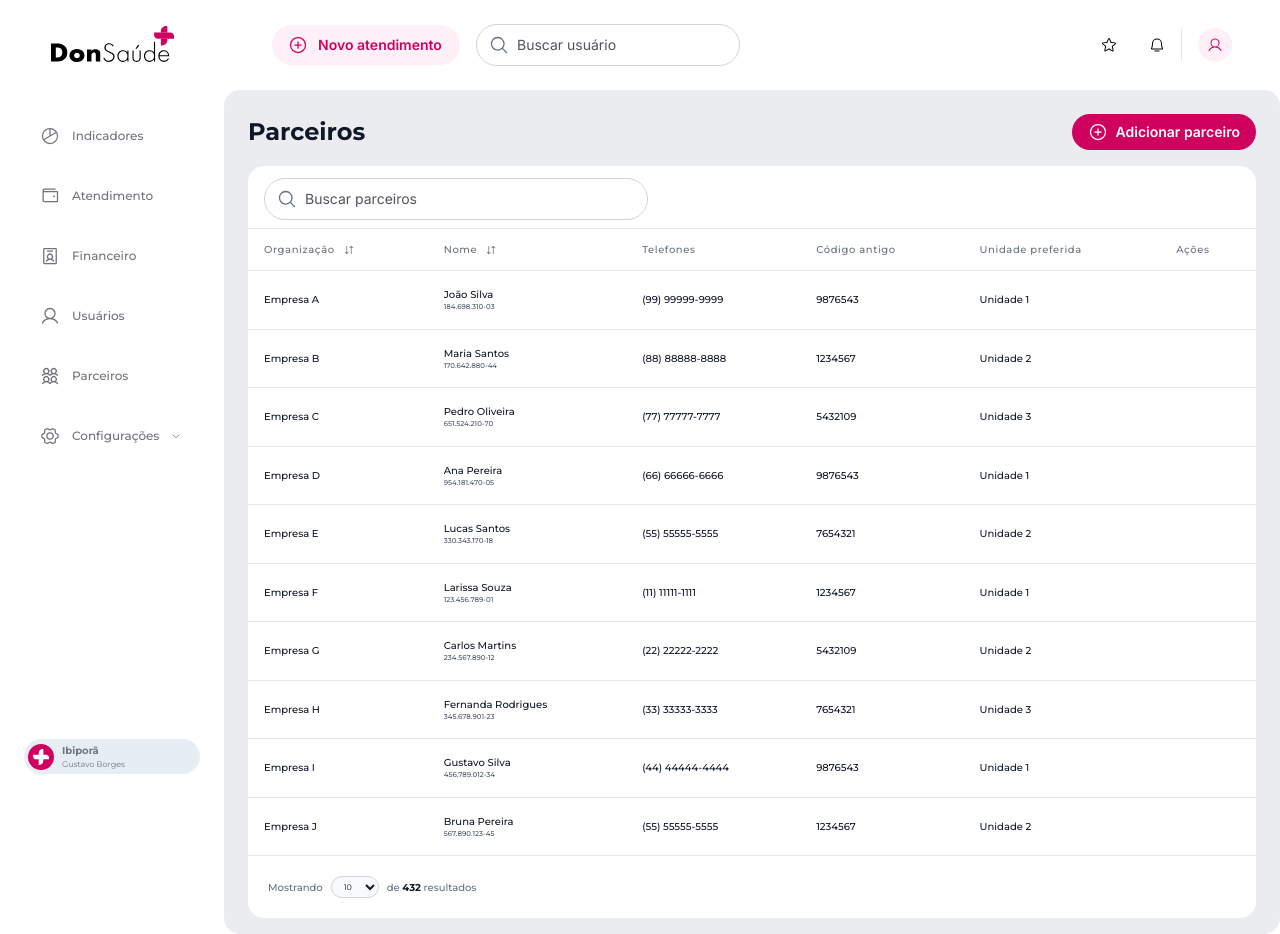
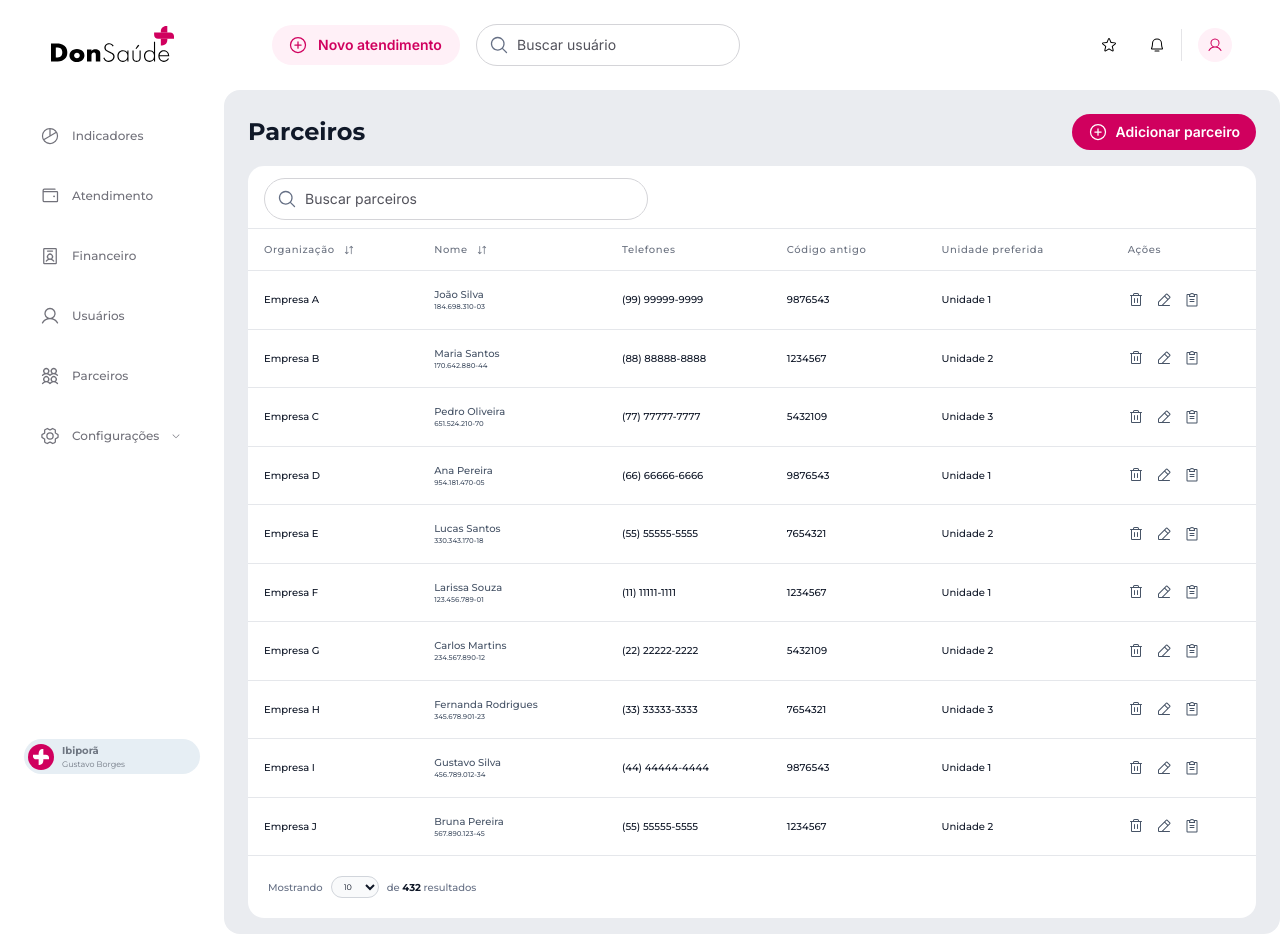
Before and after one commit to MateusJSouza/teste-donSaude, a React (Vite) app in the folder front/: page / in a window 1280 px wide. Built offline with nearby package versions, Linux system fonts and the light colour scheme.

Commit message:
feat: :lipstick: updating the actions column

```diff
--- a/front/src/app/view/components/Table/Partners/columns.tsx
+++ b/front/src/app/view/components/Table/Partners/columns.tsx
@@ -1,4 +1,9 @@
-import { ArrowsDownUp } from '@phosphor-icons/react'
+import {
+  ArrowsDownUp,
+  ClipboardText,
+  PencilSimpleLine,
+  Trash,
+} from '@phosphor-icons/react'
 import { ColumnDef } from '@tanstack/react-table'
 
 import { Partner } from '../../../../../mocks/partner'
@@ -38,8 +43,8 @@ export const columns: ColumnDef<Partner>[] = [
     ),
     cell: ({ row }) => (
       <div className="flex flex-col items-start justify-start">
-        <p className="text-[10px] font-medium text-content">{`${row.original.name}`}</p>
-        <span className="text-[7px] font-medium text-secondary">{`${formatIdentity(
+        <p className="cursor-pointer text-[10px] font-medium text-secondary">{`${row.original.name}`}</p>
+        <span className="cursor-pointer text-[7px] font-medium text-secondary">{`${formatIdentity(
           row.original.identityNumber,
         )}`}</span>
       </div>
@@ -65,5 +70,14 @@ export const columns: ColumnDef<Partner>[] = [
   {
     accessorKey: 'actions',
     header: () => <span className="text-[10px] font-medium">Ações</span>,
+    cell: () => {
+      return (
+        <div className="flex gap-3">
+          <Trash className="h-4 w-4 cursor-pointer text-secondary" />
+          <PencilSimpleLine className="h-4 w-4 cursor-pointer text-secondary" />
+          <ClipboardText className="h-4 w-4 cursor-pointer text-secondary" />
+        </div>
+      )
+    },
   },
 ]
```
